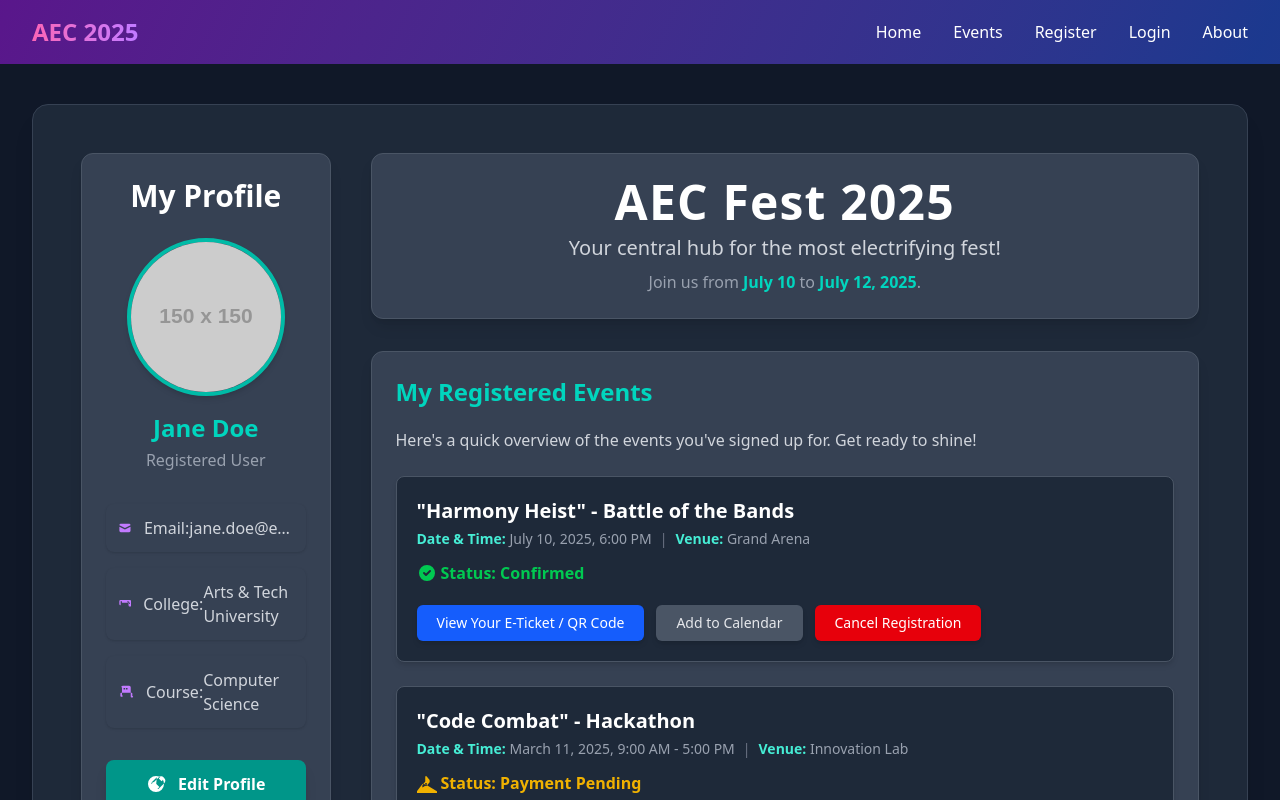
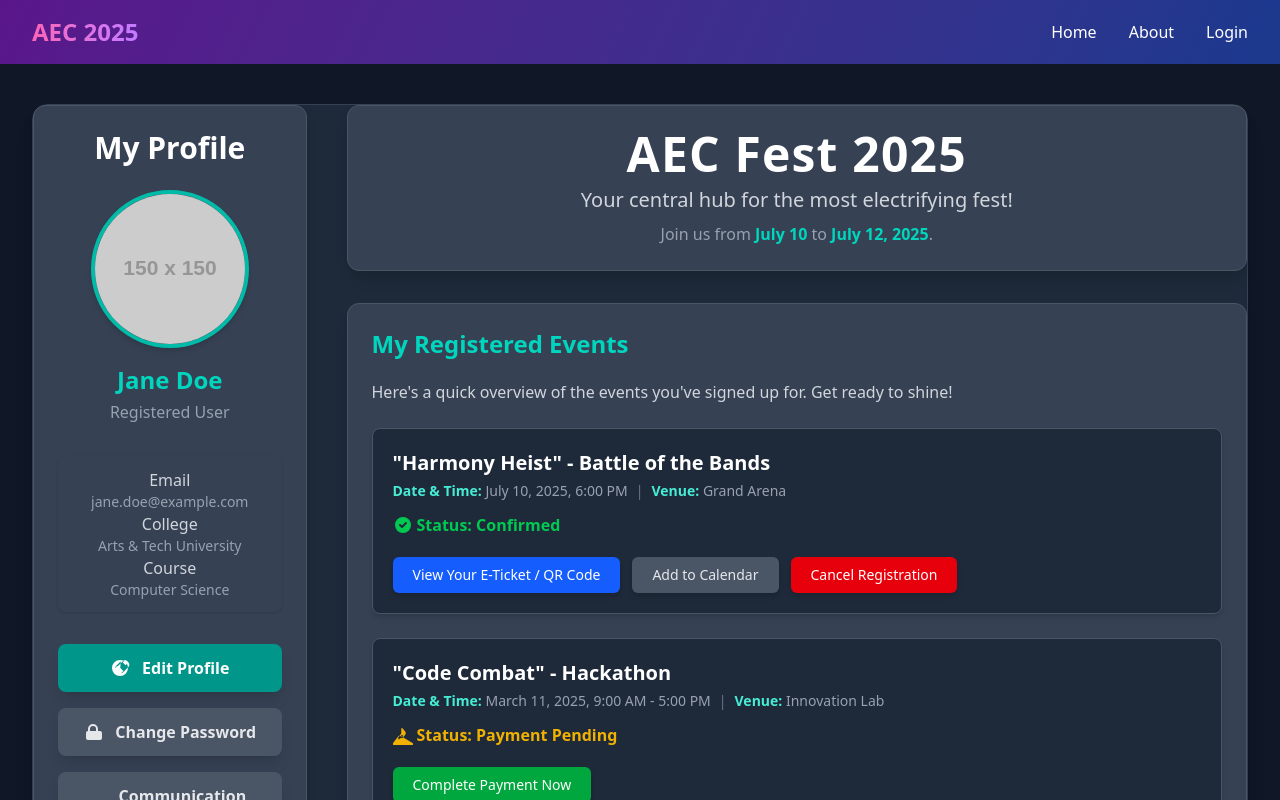
Before and after one commit to Anup-D-Dutta/Fest-Frontend, a React (Vite) app: page /dashboard in a window 1280 px wide. Shown: the top 800 px of the page. Built offline with nearby package versions, Linux system fonts and the light colour scheme.

Commit message:
feat: Add Admin component and AdminPage, update dev script in package.json

```diff
--- a/package.json
+++ b/package.json
@@ -4,7 +4,7 @@
   "version": "0.0.0",
   "type": "module",
   "scripts": {
-    "dev": "vite",
+    "dev": "vite --host",
     "build": "vite build",
     "lint": "eslint .",
     "preview": "vite preview"
--- /dev/null
+++ b/src/components/Admin.jsx
@@ -0,0 +1,9 @@
+import React from 'react'
+
+const Admin = () => {
+  return (
+    <div>Admin</div>
+  )
+}
+
+export default Admin
--- a/src/components/DashBoard.jsx
+++ b/src/components/DashBoard.jsx
@@ -32,7 +32,7 @@ const DashBoard = () => {
             )}
 
             {/* Main Dashboard Container */}
-            <div className="max-w-7xl w-full bg-gray-800 rounded-2xl shadow-xl p-6 sm:p-10 lg:p-12 grid grid-cols-1 lg:grid-cols-4 gap-8 lg:gap-10 border border-gray-700">
+            <div className="max-w-7xl w-full bg-gray-800 rounded-2xl shadow-xl grid grid-cols-1 lg:grid-cols-4 gap-8 lg:gap-10 border border-gray-700">
 
                 {/* Left Column: Profile Section */}
                 <aside className="lg:col-span-1 bg-gray-700 rounded-xl shadow-lg p-6 flex flex-col items-center border border-gray-600">
@@ -47,17 +47,32 @@ const DashBoard = () => {
 
                     {/* Profile Details */}
                     <div className="space-y-4 mb-8 w-full">
-                        <div className="flex items-center text-gray-300 bg-gray-700 p-3 rounded-lg shadow-sm">
-                            <svg className="w-6 h-6 mr-3 text-purple-400" fill="currentColor" viewBox="0 0 20 20" xmlns="http://www.w3.org/2000/svg"><path d="M2.003 5.884L10 9.882l7.997-3.998A2 2 0 0016 4H4a2 2 0 00-1.997 1.884z"></path><path d="M18 8.118l-8 4-8-4V14a2 2 0 002 2h12a2 2 0 002-2V8.118z"></path></svg>
-                            <span className="font-medium">Email:</span> <span className="truncate">jane.doe@example.com</span>
-                        </div>
-                        <div className="flex items-center text-gray-300 bg-gray-700 p-3 rounded-lg shadow-sm">
-                            <svg className="w-6 h-6 mr-3 text-purple-400" fill="currentColor" viewBox="0 0 20 20" xmlns="http://www.w3.org/2000/svg"><path fillRule="evenodd" d="M4 4a2 2 0 00-2 2v4a2 2 0 002 2V6h10a2 2 0 002 2v4a2 2 0 002 2v-4a2 2 0 00-2-2H6V6h10a2 2 0 002 2v4a2 2 0 002 2V6a2 2 0 00-2-2H4z" clipRule="evenodd"></path></svg>
-                            <span className="font-medium">College:</span> Arts & Tech University
-                        </div>
-                        <div className="flex items-center text-gray-300 bg-gray-700 p-3 rounded-lg shadow-sm">
-                            <svg className="w-6 h-6 mr-3 text-purple-400" fill="currentColor" viewBox="0 0 20 20" xmlns="http://www.w3.org/2000/svg"><path fillRule="evenodd" d="M4 4a2 2 0 012-2h8a2 2 0 012 2v12a1 1 0 001 1h1a1 1 0 100-2v-3a1 1 0 00-1-1H4a1 1 0 00-1 1v3a1 1 0 001 1h1a1 1 0 100-2V4zm3 1h2v2H7V5zm3 0h2v2h-2V5z" clipRule="evenodd"></path></svg>
-                            <span className="font-medium">Course:</span> Computer Science
+                        <div className="flex flex-col items-start text-gray-300 bg-gray-700 p-3 rounded-lg shadow-sm">
+                            <div className="flex flex-col items-center space-x-6 w-full justify-start">
+                                {/* Email */}
+                                <div className="flex flex-col items-center mx-2">
+                                    {/* <svg className="w-6 h-6 text-purple-400 mb-1" fill="currentColor" viewBox="0 0 20 20" xmlns="http://www.w3.org/2000/svg"><path d="M2.003 5.884L10 9.882l7.997-3.998A2 2 0 0016 4H4a2 2 0 00-1.997 1.884z"></path><path d="M18 8.118l-8 4-8-4V14a2 2 0 002 2h12a2 2 0 002-2V8.118z"></path></svg> */}
+                                    <span className="font-medium" id="email">Email</span>
+                                    <span className="truncate text-sm text-gray-400 mx-2">jane.doe@example.com</span>
+
+                                </div>
+                                {/* College */}
+                                <div className="flex flex-col items-center mx-2">
+                                    {/* <svg className="w-6 h-6 text-purple-400 mb-1" fill="currentColor" viewBox="0 0 20 20" xmlns="http://www.w3.org/2000/svg"><path fillRule="evenodd" d="M4 4a2 2 0 00-2 2v4a2 2 0 002 2V6h10a2 2 0 002 2v4a2 2 0 002 2v-4a2 2 0 00-2-2H6V6h10a2 2 0 002 2v4a2 2 0 002 2V6a2 2 0 00-2-2H4z" clipRule="evenodd"></path></svg> */}
+                                    <span className="font-medium" id="college">College</span>
+                                    <span className="text-sm text-gray-400 mx-2">Arts & Tech University</span>
+
+
+                                </div>
+                                {/* Course */}
+                                <div className="flex flex-col items-center mx-2">
+                                    {/* <svg className="w-6 h-6 text-purple-400 mb-1" fill="currentColor" viewBox="0 0 20 20" xmlns="http://www.w3.org/2000/svg"><path fillRule="evenodd" d="M4 4a2 2 0 012-2h8a2 2 0 012 2v12a1 1 0 001 1h1a1 1 0 100-2v-3a1 1 0 00-1-1H4a1 1 0 00-1 1v3a1 1 0 001 1h1a1 1 0 100-2V4zm3 1h2v2H7V5zm3 0h2v2h-2V5z" clipRule="evenodd"></path></svg> */}
+                                    <span className="font-medium" id="course">Course</span>
+                                    <span className="text-sm text-gray-400 mx-2">Computer Science</span>
+
+                                </div>
+                            </div>
+
                         </div>
                     </div>
 
--- a/src/components/Hero.jsx
+++ b/src/components/Hero.jsx
@@ -4,9 +4,12 @@ import RegisterHeader from './RegisterHeader';
 import Countdown from './Countdown';
 import Cta from './Cta';
 import Event from './Event';
+import { useNavigate } from 'react-router-dom';
 
 const Hero = () => {
+    const navigate = useNavigate();
     const [showRegister, setShowRegister] = useState(false);
+    navigate('/register');
     const [formData, setFormData] = useState({
         firstName: '',
         lastName: '',
@@ -65,10 +68,12 @@ const Hero = () => {
 
     const handleSubmit = (e) => {
         e.preventDefault();
+        navigate('/register')
         // Here you would typically send the data to your backend
         console.log('Registration data:', formData);
+
         alert('Registration successful! Check your email for confirmation.');
-        setShowRegister(false);
+        // setShowRegister(false);
         setCurrentStep(1);
         setFormData({
             firstName: '',
@@ -193,14 +198,14 @@ const Hero = () => {
                     ))}
                 </div>
             </section>
-            {showRegister && (
+            {/* {showRegister && (
                 <div className="fixed inset-0 bg-black/80 backdrop-blur-sm z-50 flex items-center justify-center p-4">
                     <div className="bg-gradient-to-br from-purple-900/90 to-indigo-900/90 backdrop-blur-lg rounded-3xl border border-white/20 w-full max-w-4xl max-h-[90vh] overflow-y-auto">
                         <div className="p-8">
-                            {/* Header */}
+
                             <RegisterHeader />
 
-                            {/* Progress Steps */}
+
                             <div className="flex justify-center mb-8">
                                 <div className="flex items-center space-x-4">
                                     {[1, 2, 3].map((step) => (
@@ -221,7 +226,7 @@ const Hero = () => {
                             </div>
 
                             <form onSubmit={handleSubmit}>
-                                {/* Step 1: Personal Information */}
+
                                 {currentStep === 1 && (
                                     <div className="space-y-6 animate-fade-in-up">
                                         <h3 className="text-2xl font-bold text-center mb-6">Personal Information</h3>
@@ -315,7 +320,7 @@ const Hero = () => {
                                     </div>
                                 )}
 
-                                {/* Step 2: Event Selection */}
+
                                 {currentStep === 2 && (
                                     <div className="space-y-6 animate-fade-in-up">
                                         <h3 className="text-2xl font-bold text-center mb-6">Select Events</h3>
@@ -356,7 +361,7 @@ const Hero = () => {
                                     </div>
                                 )}
 
-                                {/* Step 3: Additional Information */}
+
                                 {currentStep === 3 && (
                                     <div className="space-y-6 animate-fade-in-up">
                                         <h3 className="text-2xl font-bold text-center mb-6">Additional Information</h3>
@@ -419,7 +424,7 @@ const Hero = () => {
                                     </div>
                                 )}
 
-                                {/* Navigation Buttons */}
+
                                 <div className="flex justify-between mt-8 pt-6 border-t border-white/20">
                                     <button
                                         type="button"
@@ -454,7 +459,7 @@ const Hero = () => {
                         </div>
                     </div>
                 </div>
-            )}
+            )} */}
         </div>
 
     )
--- a/src/components/NavBar.jsx
+++ b/src/components/NavBar.jsx
@@ -11,10 +11,11 @@ const NavBar = () => {
   // Define navigation items with their names and corresponding paths
   const navItems = [
     { name: 'Home', path: '/' },
-    { name: 'Events', path: '/events' },
-    { name: 'Register', path: '/register' },
+    // { name: 'Events', path: '/events' },
+    // { name: 'Register', path: '/register' },
+    { name: 'About', path: '/about' },
     { name: 'Login', path: '/login' },
-    { name: 'About', path: '/about' },
+
   ];
 
   // Effect to handle scroll event and update scrollY state
--- /dev/null
+++ b/src/pages/AdminPage.jsx
@@ -0,0 +1,9 @@
+import React from 'react'
+import Admin from '../components/Admin'
+const AdminPage = () => {
+  return (
+    <div><Admin /></div>
+  )
+}
+
+export default AdminPage
```
